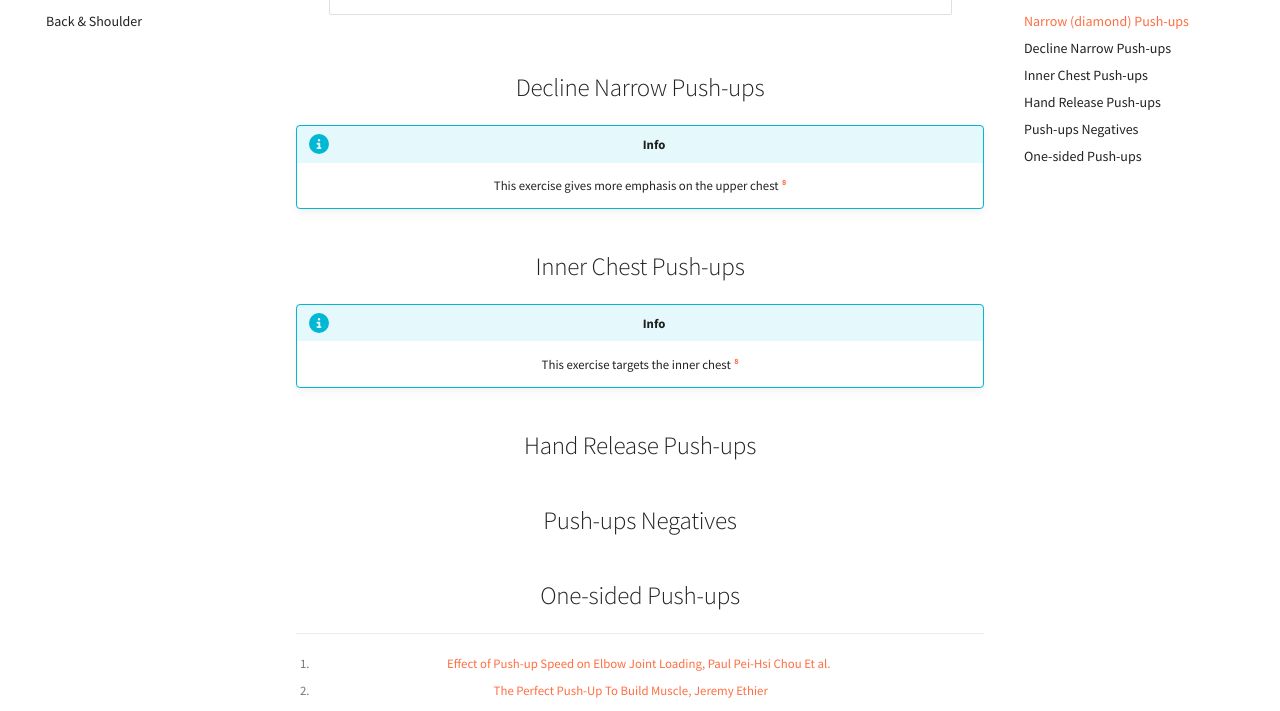
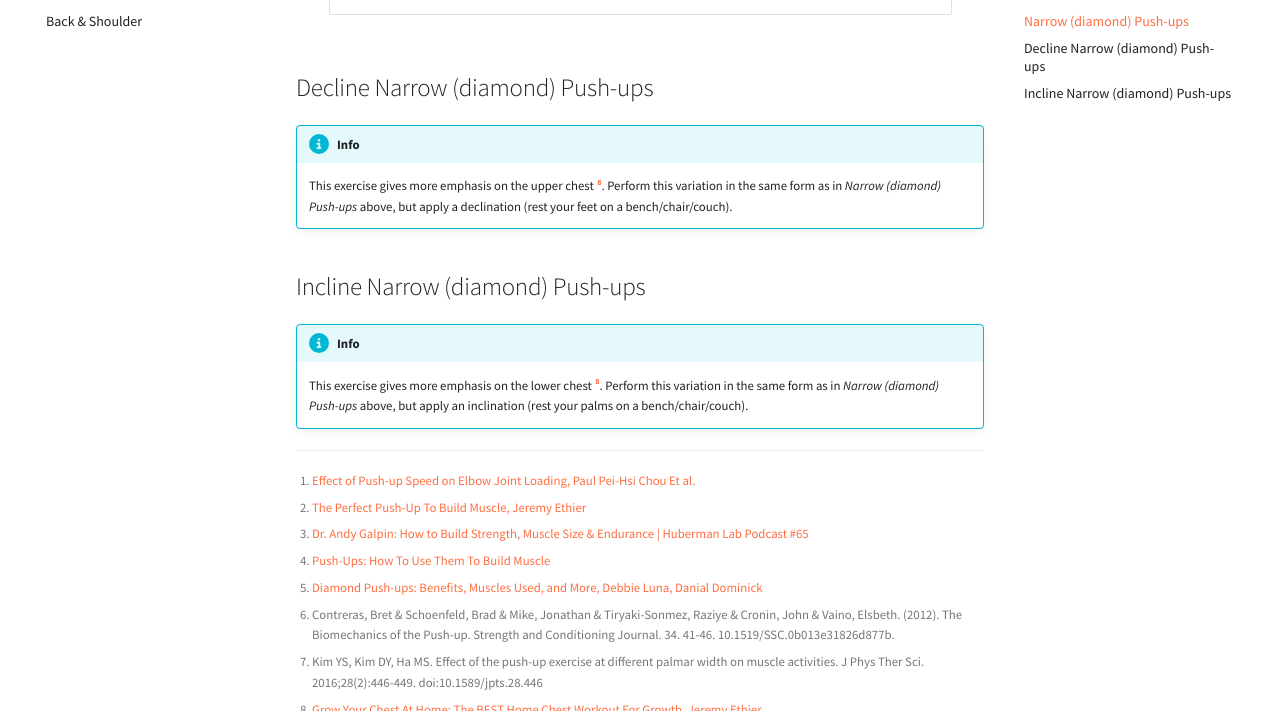
Before and after one commit to fadli0029/WorkoutRoutines, an MkDocs documentation site: the page built from docs/contents/fww/chest/index.md, in a window 1280 px wide and 900 px high, scrolled down 1887 px, cut to the strip 189-900 px from the top of the window. Built offline with MkDocs 1.6.1 and Material for MkDocs 9.7.7, drawn with Linux system fonts in a browser that asks for light colours; some of the changed text lies outside the part shown.

```diff
--- a/docs/contents/fww/chest/index.md
+++ b/docs/contents/fww/chest/index.md
@@ -1,8 +1,6 @@
-<!--add admonition describing pre-workout stretch/exercise for chest-->
-
 !!! warning "Some reminders/warnings"
 
-    - Progression is important for muscle growth. If overtime the current setup is too easy (i.e: you can do up to 20 reps or it takes 20 reps to reach the *until-failure* bar), apply progressions (ex: add resistance bands for push-ups or put on a weighted backpack. For Dumbbell press, just increase the weights) [^4]
+    - Progression is important for muscle growth. If overtime the current setup is too easy (i.e: you can do up to 20 reps or it takes 20 reps to reach the *until-failure* bar), apply progressions (ex: add resistance bands for push-ups or put on a weighted backpack. For weights exercises, just increase the weights) [^4]
     - Do not speed up your push-ups, slow down. If it's too easy, slow it down to 2 or 2.5 seconds per push up [^1]$^,$ [^2]
     - When doing push-ups, do not shrug your elbow and do not flare your elbow [^2]
 
@@ -36,8 +34,8 @@
     <td> <img src="../../../images/dumbbell_press_form.png" style="width:200px;height:125px;">
     </td>
   </tr>
+</table>
 </center>
-</table>
 
 <center>
 <table>
@@ -49,8 +47,8 @@
     <td> <img src="https://s12.gifyu.com/images/SQzMs.gif" style="width:200px;height:125px;">
     </td>
   </tr>
+</table>
 </center>
-</table>
 
 <center>
 <table>
@@ -86,21 +84,17 @@
 </table>
 </center>
 
-## Decline Narrow Push-ups
+## Decline Narrow (diamond) Push-ups
 
 !!! info
 
-    This exercise gives more emphasis on the upper chest [^8]
+    This exercise gives more emphasis on the upper chest [^8]. Perform this variation in the same form as in *Narrow (diamond) Push-ups* above, but apply a declination (rest your feet on a bench/chair/couch).
 
-## Inner Chest Push-ups
+## Incline Narrow (diamond) Push-ups
 
 !!! info
 
-    This exercise targets the inner chest [^8]
-
-## Hand Release Push-ups
-## Push-ups Negatives
-## One-sided Push-ups
+    This exercise gives more emphasis on the lower chest [^8]. Perform this variation in the same form as in *Narrow (diamond) Push-ups* above, but apply an inclination (rest your palms on a bench/chair/couch).
 
 <!--Citations-->
 [^1]: [Effect of Push-up Speed on Elbow Joint Loading, Paul Pei-Hsi Chou Et al.](http://ir.lib.kmu.edu.tw/retrieve/7371/780208-5.pdf)
```
Also changed, not shown: docs/contents/fww/arm/index.md (+82 -0 lines).
